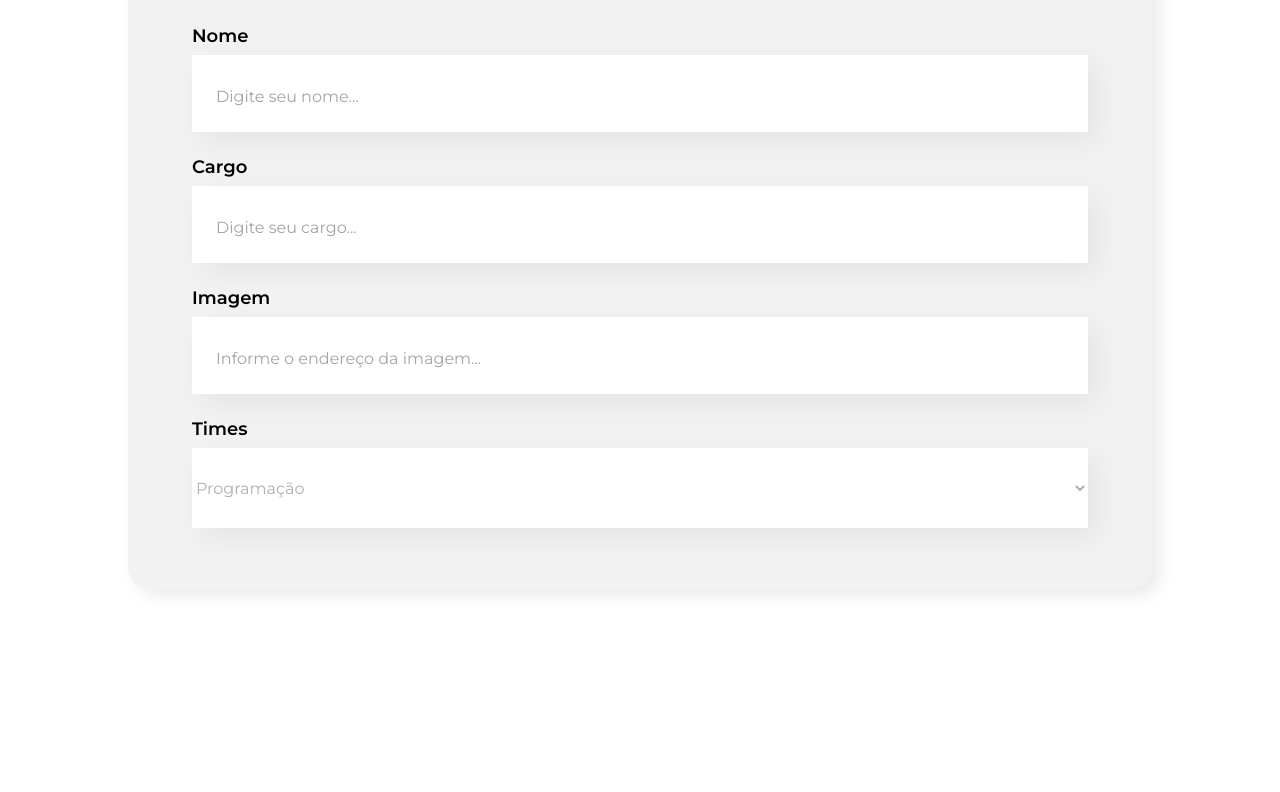
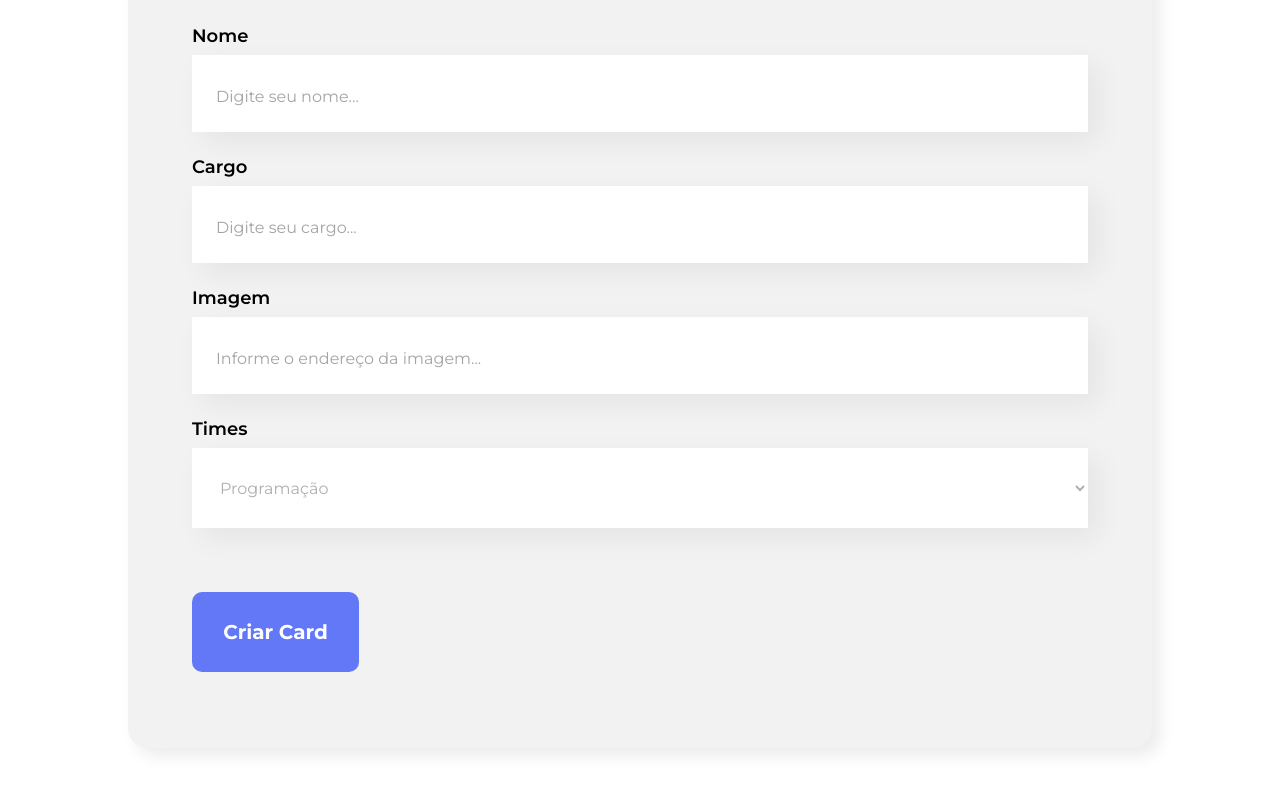
Before and after one commit to AlessandroPedroso/project-react-organo-vite, a React (Vite) app: page / in a window 1280 px wide. Shown: the part 652-1444 px from the top of the page. Before the commit the page ends 1320 px from the top, so only its background shows below. Built offline with nearby package versions, Linux system fonts and the light colour scheme.

Commit message:
foi criado e estilizado o componente do botao

```diff
--- /dev/null
+++ b/src/componentes/Botao/index.jsx
@@ -0,0 +1,13 @@
+import {Button} from './styleBotao.js'
+
+const Botao = (props) =>{
+
+    return (
+        <Button>
+            {props.children}
+        </Button>
+    )
+
+}
+
+export default Botao
--- /dev/null
+++ b/src/componentes/Botao/styleBotao.js
@@ -0,0 +1,26 @@
+import styled from "styled-components";
+
+export const Button = styled.button`
+
+    background: #6278F7;
+    mix-blend-mode: normal;
+    border-radius: 10px;
+    color:white;
+    width: 167px;
+    height: 80px;
+    font-family: 'Montserrat';
+    font-weight: 700;
+    font-size: 20px;
+    line-height: 24px;
+    margin: 40px 0px;
+    border:none;
+
+    &:hover{
+        opacity: 0.8;
+    }
+
+    &:active{
+        opacity: 0.6;
+    }
+
+`
--- a/src/componentes/Formulario/index.jsx
+++ b/src/componentes/Formulario/index.jsx
@@ -1,3 +1,4 @@
+import Botao from '../Botao/index.jsx'
 import CampoTexto from '../CampoTexto/index.jsx'
 import ListaSuspensa from '../ListaSuspensa/index.jsx'
 import { Section, Form,H2} from './styleFormulario.js'
@@ -20,6 +21,9 @@ export const Formulario = () => {
                 <CampoTexto label="Cargo" placeholder="Digite seu cargo" />
                 <CampoTexto label="Imagem" placeholder="Informe o endereço da imagem" />
                 <ListaSuspensa label="Times" itens={times}/>
+                <Botao>
+                    Criar Card
+                </Botao>
             </Form>
         </Section>
     )
--- a/src/componentes/ListaSuspensa/styleListaSuspensa.js
+++ b/src/componentes/ListaSuspensa/styleListaSuspensa.js
@@ -33,5 +33,6 @@ export const Select = styled.select`
     color:#AFAFAF;
     border:none;
     outline: none;
+    padding: 24px;
 
 `
```
